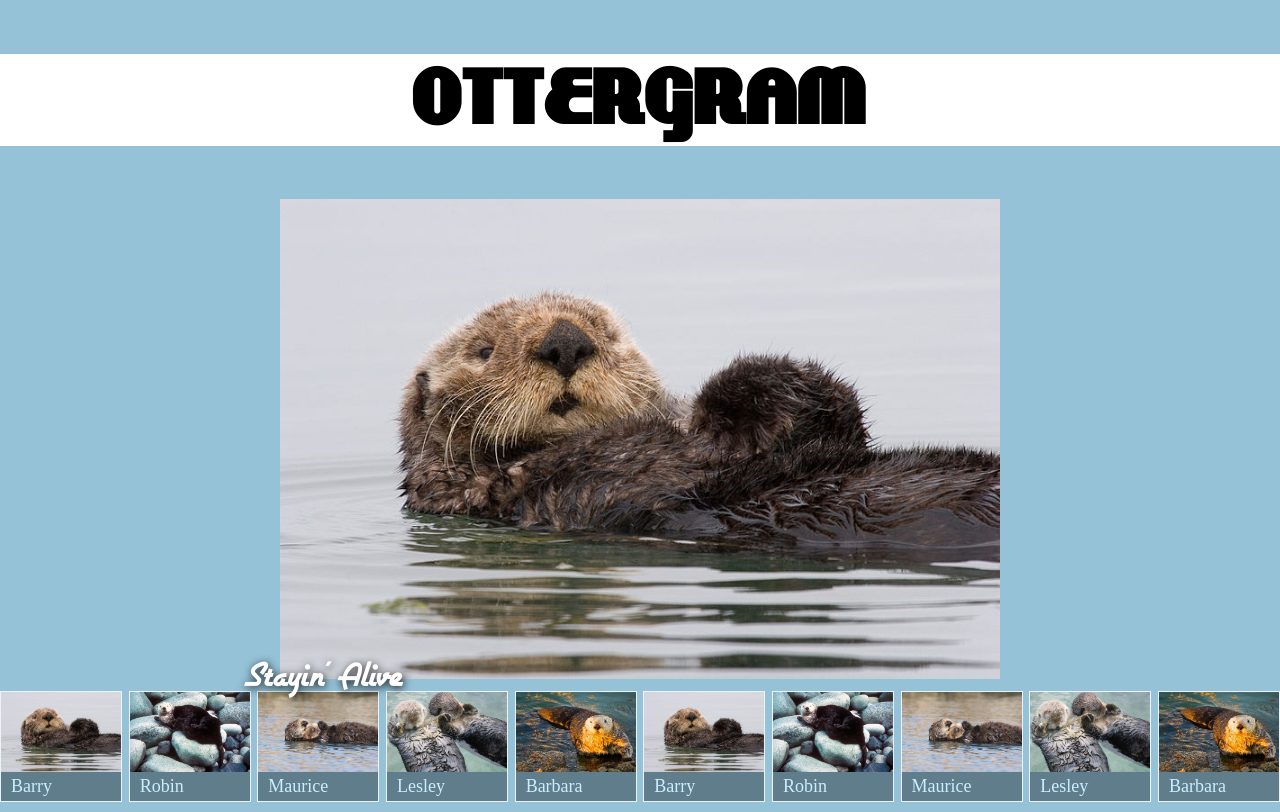
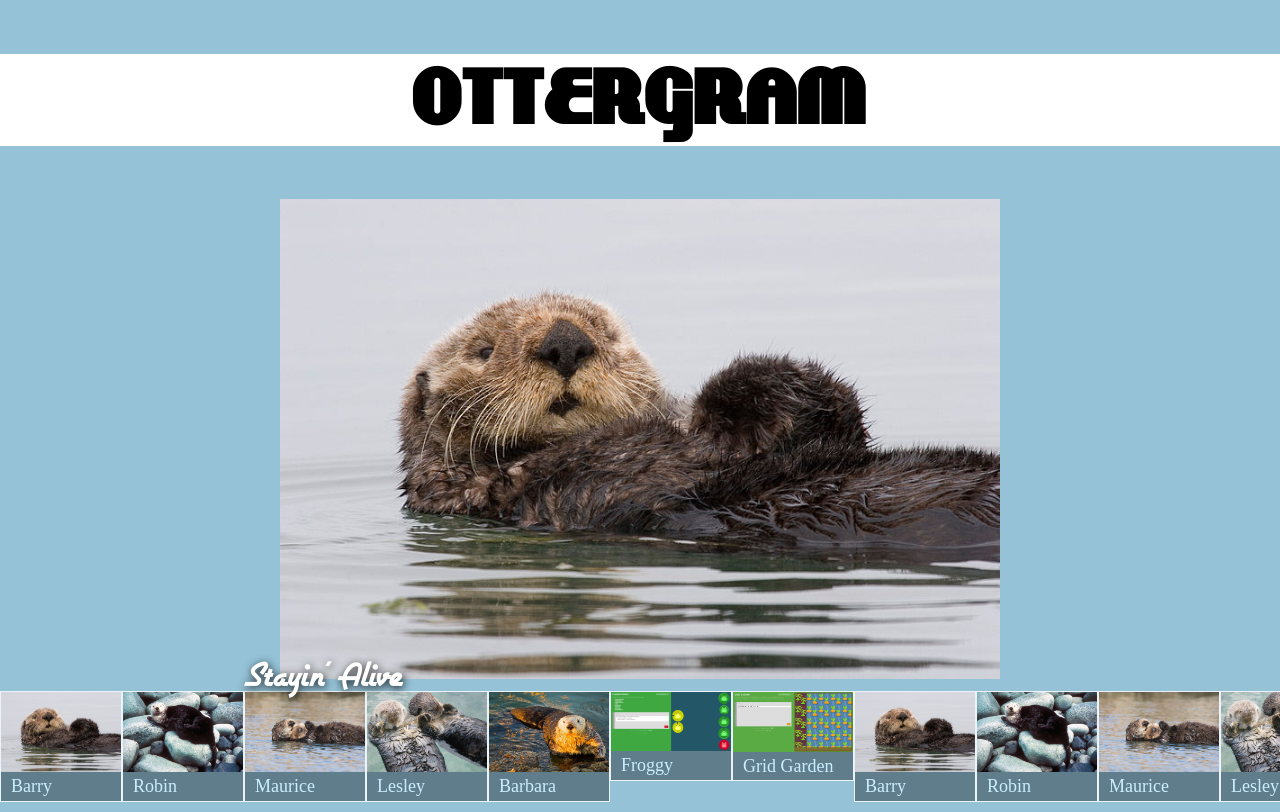
Before and after one commit to Ismael-Barajas/OttergramSite, a plain HTML site: page index.html in a window 1280 px wide. Drawn offline with nearby package versions, Linux system fonts and the light colour scheme.

Commit message:
Homework 1 Complete

```diff
--- a/index.html
+++ b/index.html
@@ -1,5 +1,6 @@
 <!DOCTYPE html>
 <html lang="en">
+
 <head>
     <meta charset="UTF-8">
     <meta name="viewport" content="width=device-width, initial-scale=1.0">
@@ -7,6 +8,7 @@
     <link rel="stylesheet" href="https://cdnjs.cloudflare.com/ajax/libs/normalize/8.0.1/normalize.min.css">
     <link rel="stylesheet" href="stylesheets/styles.css">
 </head>
+
 <body>
     <header class="main-header">
         <h1 class="logo-text">ottergram</h1>
@@ -43,6 +45,20 @@
                     <span class="thumbnail-title">Barbara</span>
                 </li>
             </a>
+
+            <a href="#">
+                <li class="thumbnail-item">
+                    <img class="thumbnail-image" src="img/froggy.png" alt="Froggy">
+                    <span class="thumbnail-title">Froggy</span>
+                </li>
+            </a>
+            <a href="#">
+                <li class="thumbnail-item">
+                    <img class="thumbnail-image" src="img/GridGarden.png" alt="Grid Garden">
+                    <span class="thumbnail-title">Grid Garden</span>
+                </li>
+            </a>
+
             <a href="#">
                 <li class="thumbnail-item">
                     <img class="thumbnail-image" src="img/otter1.jpg" alt="Barry the Otter">
@@ -84,4 +100,5 @@
         </div>
     </main>
 </body>
+
 </html>
```
Also changed, not shown: img/GridGarden.png (added), img/froggy.png (added). Lines whose indentation alone changed are shown as unchanged.
